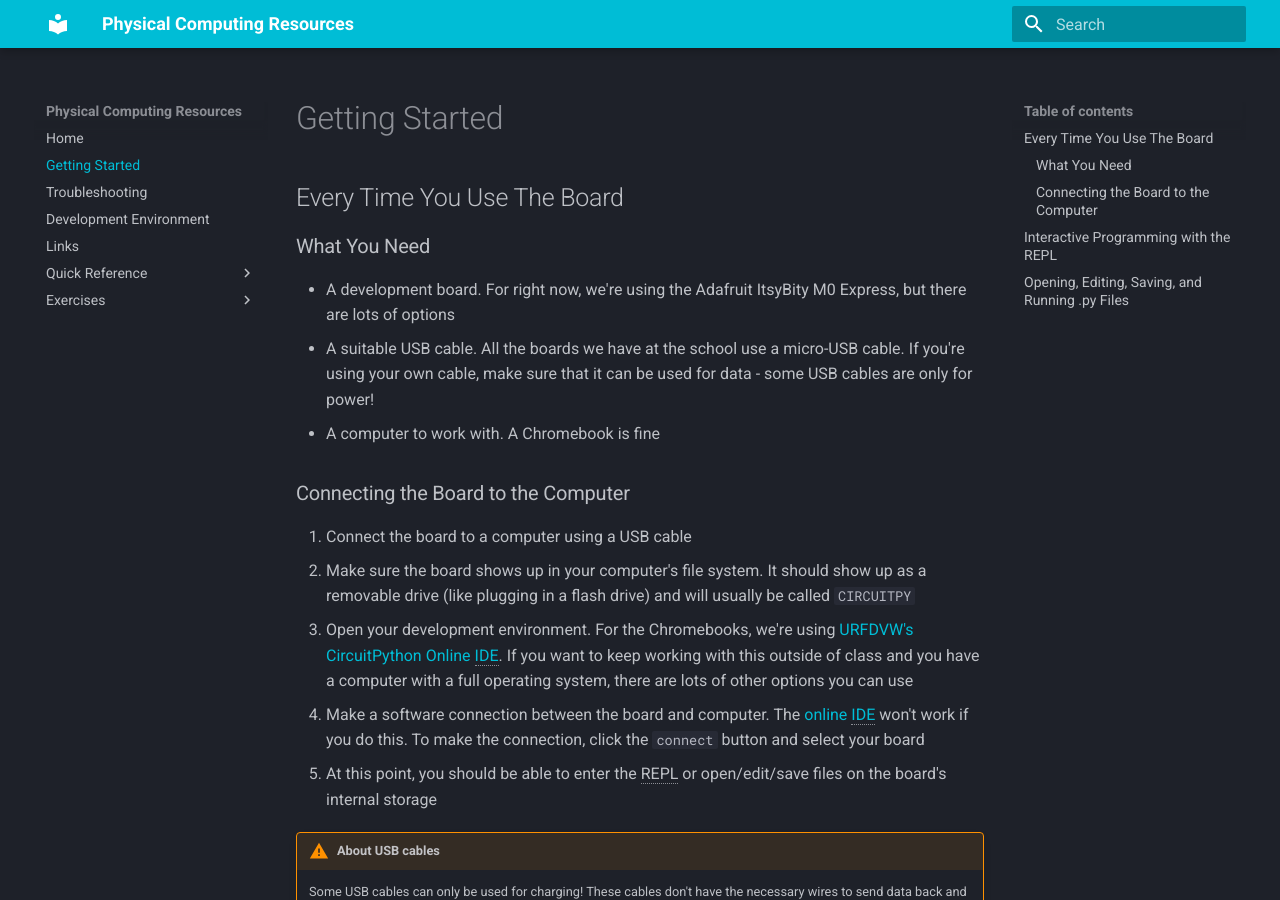
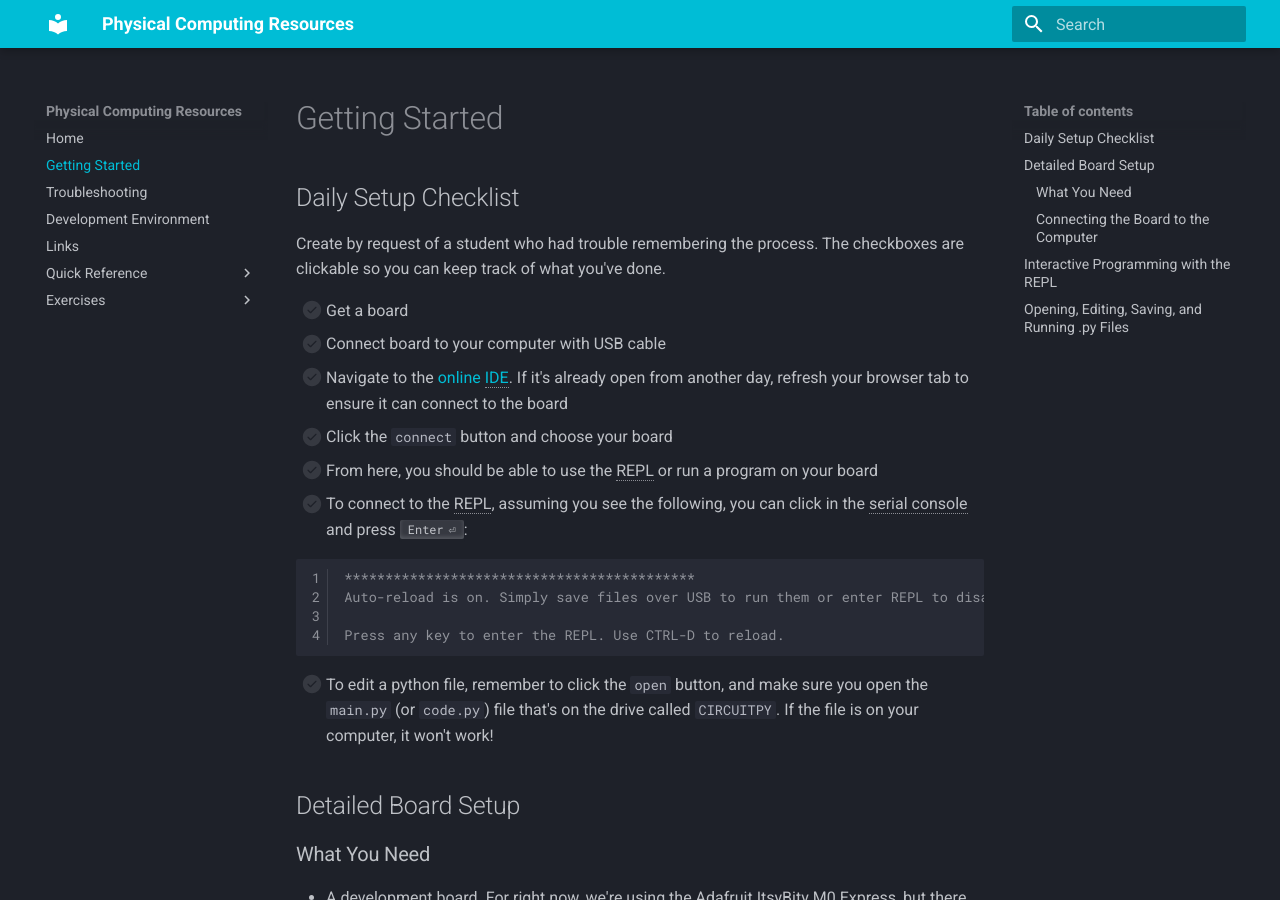
Before and after one commit to gersteinj-middlesex/circuitpython-resources, an MkDocs documentation site: the page built from documentation/docs/getting-started.md, in a window 1280 px wide and 900 px high. Built offline with MkDocs 1.6.1 and Material for MkDocs 9.7.7, drawn with Linux system fonts in a browser that asks for light colours; old or Windows-style settings are respelled for this version of MkDocs.

Commit message:
added checklist

````diff
--- a/documentation/docs/getting-started.md
+++ b/documentation/docs/getting-started.md
@@ -1,6 +1,26 @@
 # Getting Started
 
-## Every Time You Use The Board
+## Daily Setup Checklist
+
+Create by request of a student who had trouble remembering the process. The checkboxes are clickable so you can keep track of what you've done.
+
+1. [ ] Get a board
+2. [ ] Connect board to your computer with USB cable
+3. [ ] Navigate to the [online IDE](https://urfdvw.github.io/CircuitPython-online-IDE/). If it's already open from another day, refresh your browser tab to ensure it can connect to the board
+4. [ ] Click the `connect` button and choose your board
+5. [ ] From here, you should be able to use the REPL or run a program on your board
+6. [ ] To connect to the REPL, assuming you see the following, you can click in the serial console and press ++enter++:
+
+```pycon
+*******************************************
+Auto-reload is on. Simply save files over USB to run them or enter REPL to disable.
+
+Press any key to enter the REPL. Use CTRL-D to reload.
+```
+
+7. [ ] To edit a python file, remember to click the `open` button, and make sure you open the `main.py` (or `code.py`) file that's on the drive called `CIRCUITPY`. If the file is on your computer, it won't work!
+
+## Detailed Board Setup
 
 ### What You Need
 - A development board. For right now, we're using the Adafruit ItsyBity M0 Express, but there are lots of options
@@ -26,7 +46,7 @@ For this, you'll be working in the serial console. It's the right side of the [o
 
 As soon as the board starts up, it will run the `code.py` or `main.py` file saved on it (if present). After the code is finished running, you *should* see an output similar to what's below. If you don't, take a look at the box below that for more information about what's happening!
 
-```
+```pycon
 *******************************************
 Auto-reload is on. Simply save files over USB to run them or enter REPL to disable.
 
@@ -41,9 +61,7 @@ Press any key to enter the REPL. Use CTRL-D to reload.
 At this point, you can click in the Command Window and press ++enter++ to open up the REPL. If you're successful, you'll see something similar to the lines below. Your version of CircuitPython and your board may be different from mine, but the `>>>` is called the command prompt, and it shows that you are in (Circuit)Python and the board is waiting for you to give an input.
 
 
-```
-
-
+```pycon
 Adafruit CircuitPython 7.1.1 on 2022-01-14; Adafruit ItsyBitsy M0 Express with samd21g18
 >>>
 ```
--- a/documentation/mkdocs.yml
+++ b/documentation/mkdocs.yml
@@ -2,7 +2,7 @@ site_name: Physical Computing Resources
 nav:
   - Home: index.md
   - Getting Started: getting-started.md
-  - Troubleshooting: board.md
+  - Troubleshooting: troubleshooting.md
   - Development Environment: ide.md
   - Links: more-resources.md
   - Quick Reference:
@@ -25,13 +25,12 @@ theme:
 markdown_extensions:
   - admonition
   - pymdownx.keys
-  # - pymdownx.emoji:
-  #     emoji_index: !!python/name:materialx.emoji.twemoji
-  #     emoji_generator: !!python/name:materialx.emoji.to_svg
   - abbr
   - pymdownx.snippets
-  # - attr_list
   - def_list
+  - pymdownx.tasklist:
+      custom_checkbox: true
+      clickable_checkbox: true
   - pymdownx.highlight:
       linenums: true
       anchor_linenums: true
````
Also changed, not shown: documentation/docs/troubleshooting.md (renamed from documentation/docs/board.md).
